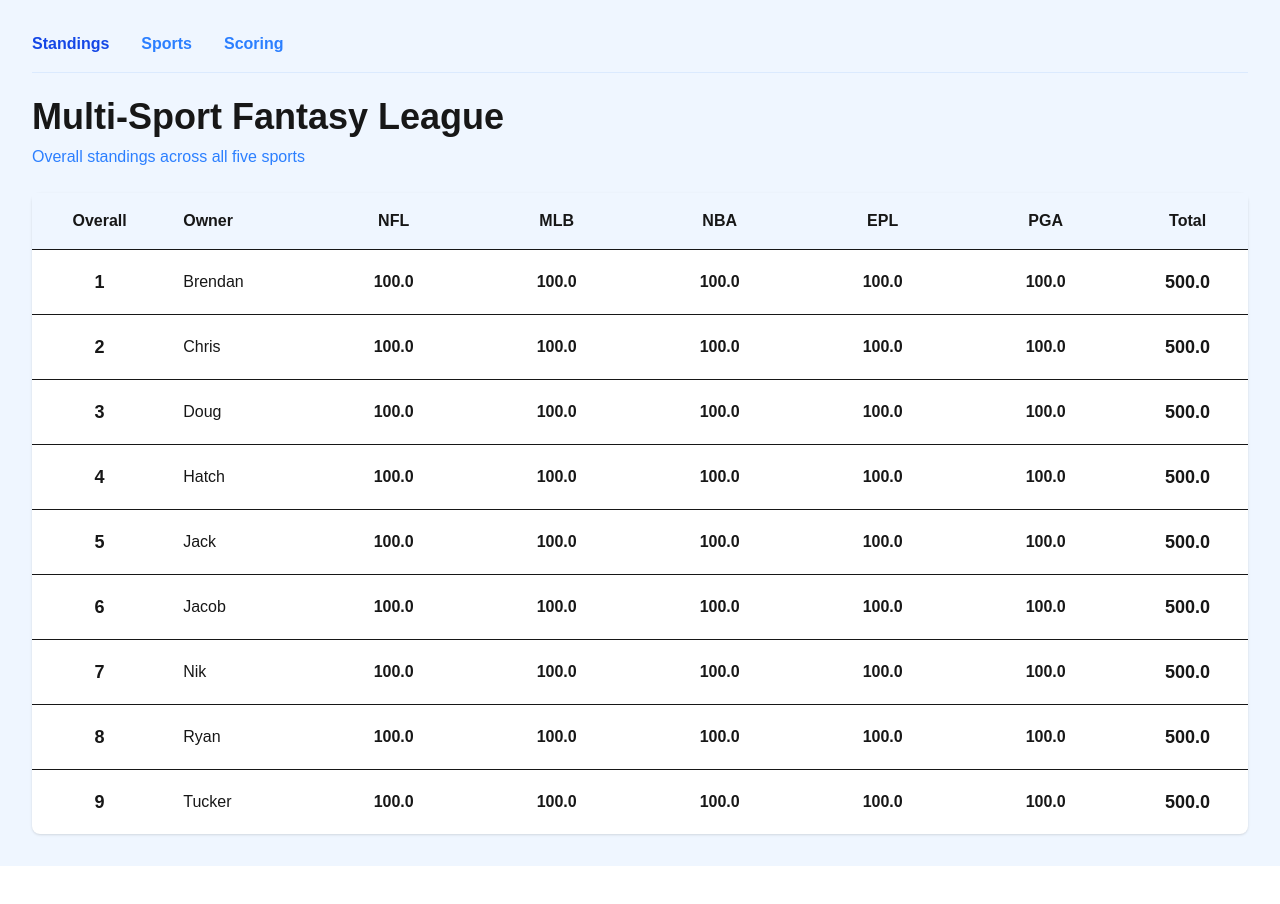
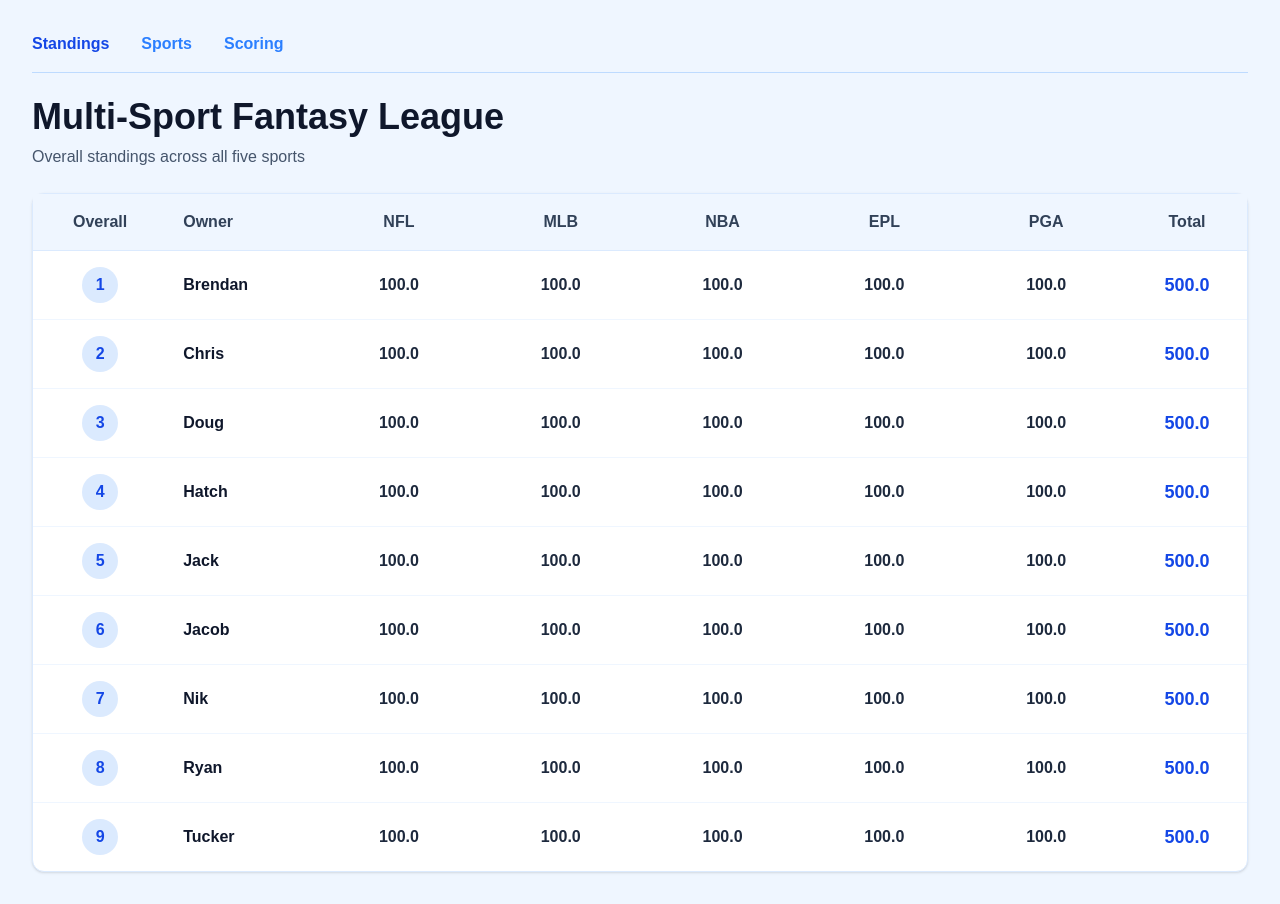
Before and after one commit to dpellerin25-cell/MultiSportFantasy2, a Next.js app in the folder web/: page / in a window 1280 px wide. Before the commit the page ends 866 px from the top, so only its background shows below. Built offline with nearby package versions, Linux system fonts and the light colour scheme.

Commit message:
Refactor styles and class names in page.tsx
Updated styling and class names for better consistency and readability. Adjusted colors and hover effects for buttons and text.

```diff
--- a/web/src/app/page.tsx
+++ b/web/src/app/page.tsx
@@ -83,7 +83,7 @@
       <div className="group relative inline-block">
         <button
           type="button"
-          className="min-w-20 rounded-md px-3 py-2 font-semibold hover:bg-blue-100 focus:bg-blue-100 focus:outline-none"
+          className="min-w-20 rounded-md px-3 py-2 font-semibold text-slate-800 transition hover:bg-blue-50 focus:bg-blue-50 focus:outline-none"
         >
           {result.sportScore.toFixed(1)}
         </button>
@@ -110,17 +110,17 @@
             group-focus-within:block
           "
         >
-          <div className="mb-3 border-b pb-2">
-            <div className="text-lg font-bold">
+          <div className="mb-3 border-b border-blue-100 pb-2">
+            <div className="text-lg font-bold text-slate-900">
               {result.sportScore.toFixed(1)} points
             </div>
 
-            <div className="text-sm text-blue-500">
+            <div className="text-sm text-slate-500">
               Final sport score
             </div>
           </div>
 
-          <div className="space-y-2 text-sm">
+          <div className="space-y-2 text-sm text-slate-700">
             <div className="flex justify-between">
               <span>Finish</span>
               <span className="font-semibold">
@@ -164,8 +164,8 @@
             </div>
           </div>
 
-          <div className="mt-3 border-t pt-3">
-            <div className="flex justify-between font-bold">
+          <div className="mt-3 border-t border-blue-100 pt-3">
+            <div className="flex justify-between font-bold text-blue-700">
               <span>Total</span>
               <span>
                 {result.sportScore.toFixed(1)}
@@ -191,7 +191,7 @@
         {label}
       </div>
 
-      <div className="mt-1 text-sm font-bold">
+      <div className="mt-1 text-sm font-bold text-slate-800">
         {result.sportScore.toFixed(1)}
       </div>
     </div>
@@ -305,7 +305,10 @@
   return (
     <main className="min-h-screen bg-blue-50 px-4 py-5 sm:p-8">
       <div className="mx-auto max-w-7xl">
-        <nav className="mb-6 flex items-center justify-around border-b border-blue-100 pb-4 sm:justify-start sm:gap-8">
+
+        {/* NAVIGATION */}
+
+        <nav className="mb-6 flex items-center justify-around border-b border-blue-200 pb-4 sm:justify-start sm:gap-8">
           <Link
             href="/"
             className="text-sm font-bold text-blue-700 sm:text-base"
@@ -315,62 +318,71 @@
 
           <Link
             href="/sports"
-            className="text-sm font-semibold text-blue-500 hover:text-blue-700 sm:text-base"
+            className="text-sm font-semibold text-blue-500 transition hover:text-blue-700 sm:text-base"
           >
             Sports
           </Link>
 
           <Link
             href="/scoring"
-            className="text-sm font-semibold text-blue-500 hover:text-blue-700 sm:text-base"
+            className="text-sm font-semibold text-blue-500 transition hover:text-blue-700 sm:text-base"
           >
             Scoring
           </Link>
         </nav>
 
-        <h1 className="text-3xl font-bold sm:text-4xl">
-          Multi-Sport Fantasy League
-        </h1>
+        {/* PAGE HEADER */}
 
-        <p className="mb-6 mt-2 text-sm text-blue-500 sm:text-base">
-          Overall standings across all five sports
-        </p>
+        <div className="mb-6">
+          <h1 className="text-3xl font-bold text-slate-900 sm:text-4xl">
+            Multi-Sport Fantasy League
+          </h1>
+
+          <p className="mt-2 text-sm text-slate-600 sm:text-base">
+            Overall standings across all five sports
+          </p>
+        </div>
+
+        {/* MOBILE STANDINGS */}
 
         <div className="space-y-3 md:hidden">
           {standings.map((team, index) => (
             <div
               key={team.owner}
-              className="rounded-xl bg-white p-4 shadow"
+              className="rounded-xl border border-blue-100 bg-white p-4 shadow-sm"
             >
               <div className="mb-4 flex items-center justify-between">
+
                 <div className="flex items-center gap-3">
-                  <div className="text-xl font-bold text-blue-400">
-                    #{index + 1}
+                  <div className="flex h-10 w-10 items-center justify-center rounded-full bg-blue-100 text-lg font-bold text-blue-700">
+                    {index + 1}
                   </div>
 
                   <div>
-                    <div className="text-lg font-bold">
+                    <div className="text-lg font-bold text-slate-900">
                       {team.owner}
                     </div>
 
-                    <div className="text-xs text-blue-500">
+                    <div className="text-xs text-slate-500">
                       Overall rank
                     </div>
                   </div>
                 </div>
 
                 <div className="text-right">
-                  <div className="text-xl font-bold">
+                  <div className="text-xl font-bold text-blue-700">
                     {team.total.toFixed(1)}
                   </div>
 
-                  <div className="text-xs text-blue-500">
+                  <div className="text-xs text-slate-500">
                     Total points
                   </div>
                 </div>
+
               </div>
 
               <div className="grid grid-cols-5 gap-1 border-t border-blue-100 pt-3">
+
                 <MobileSportScore
                   label="NFL"
                   result={team.NFL}
@@ -395,46 +407,52 @@
                   label="PGA"
                   result={team.PGA}
                 />
+
               </div>
             </div>
           ))}
         </div>
 
-        <div className="hidden overflow-visible rounded-lg bg-white shadow md:block">
+        {/* DESKTOP STANDINGS */}
+
+        <div className="hidden overflow-visible rounded-xl border border-blue-100 bg-white shadow-sm md:block">
           <table className="w-full border-collapse">
+
             <thead>
-              <tr className="border-b bg-blue-50">
-                <th className="p-4 text-center">
+              <tr className="border-b border-blue-100 bg-blue-50">
+
+                <th className="p-4 text-center text-slate-700">
                   Overall
                 </th>
 
-                <th className="p-4 text-left">
+                <th className="p-4 text-left text-slate-700">
                   Owner
                 </th>
 
-                <th className="p-4 text-center">
+                <th className="p-4 text-center text-slate-700">
                   NFL
                 </th>
 
-                <th className="p-4 text-center">
+                <th className="p-4 text-center text-slate-700">
                   MLB
                 </th>
 
-                <th className="p-4 text-center">
+                <th className="p-4 text-center text-slate-700">
                   NBA
                 </th>
 
-                <th className="p-4 text-center">
+                <th className="p-4 text-center text-slate-700">
                   EPL
                 </th>
 
-                <th className="p-4 text-center">
+                <th className="p-4 text-center text-slate-700">
                   PGA
                 </th>
 
-                <th className="p-4 text-center">
+                <th className="p-4 text-center text-slate-700">
                   Total
                 </th>
+
               </tr>
             </thead>
 
@@ -443,13 +461,16 @@
                 (team, index) => (
                   <tr
                     key={team.owner}
-                    className="border-b last:border-b-0"
+                    className="border-b border-blue-50 transition last:border-b-0 hover:bg-blue-50/50"
                   >
-                    <td className="p-4 text-center text-lg font-bold">
-                      {index + 1}
+
+                    <td className="p-4 text-center">
+                      <div className="mx-auto flex h-9 w-9 items-center justify-center rounded-full bg-blue-100 font-bold text-blue-700">
+                        {index + 1}
+                      </div>
                     </td>
 
-                    <td className="p-4 font-medium">
+                    <td className="p-4 font-semibold text-slate-900">
                       {team.owner}
                     </td>
 
@@ -473,15 +494,18 @@
                       result={team.PGA}
                     />
 
-                    <td className="p-4 text-center text-lg font-bold">
+                    <td className="p-4 text-center text-lg font-bold text-blue-700">
                       {team.total.toFixed(1)}
                     </td>
+
                   </tr>
                 )
               )}
             </tbody>
+
           </table>
         </div>
+
       </div>
     </main>
   );
```
